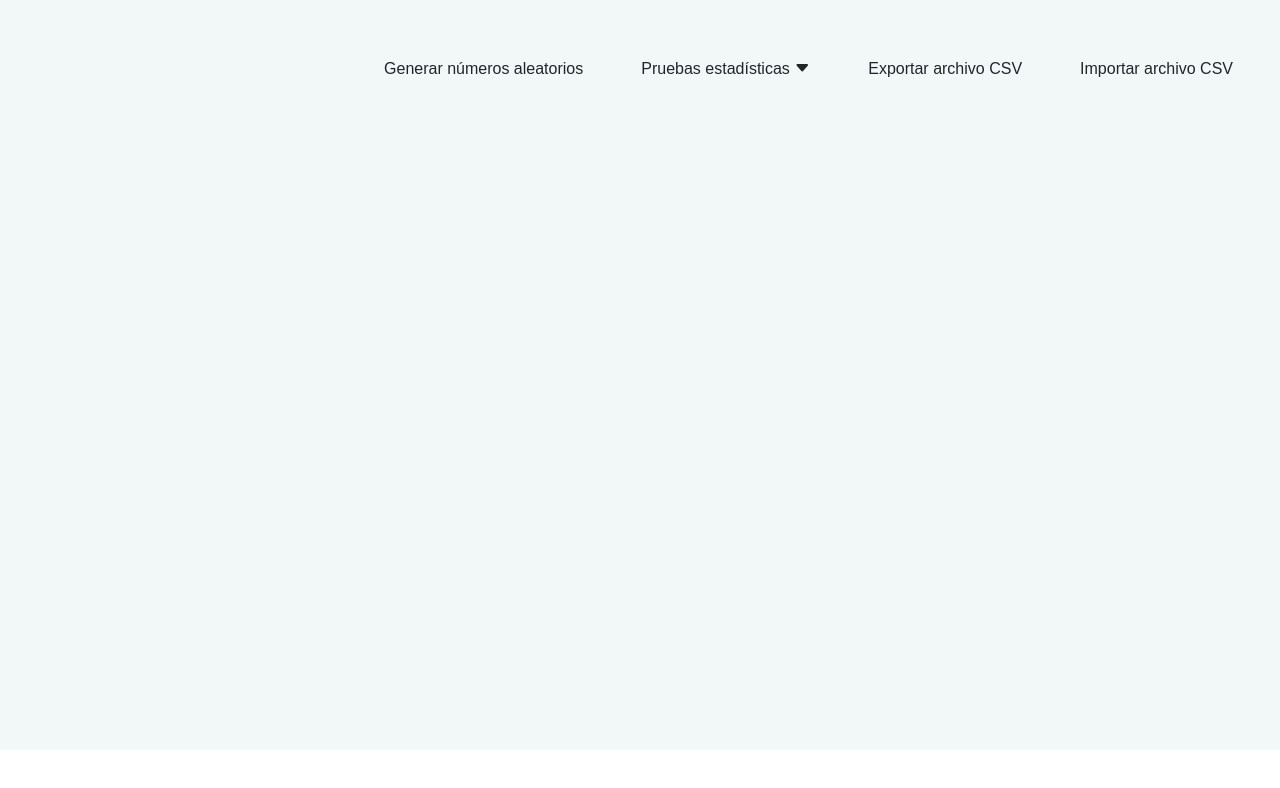
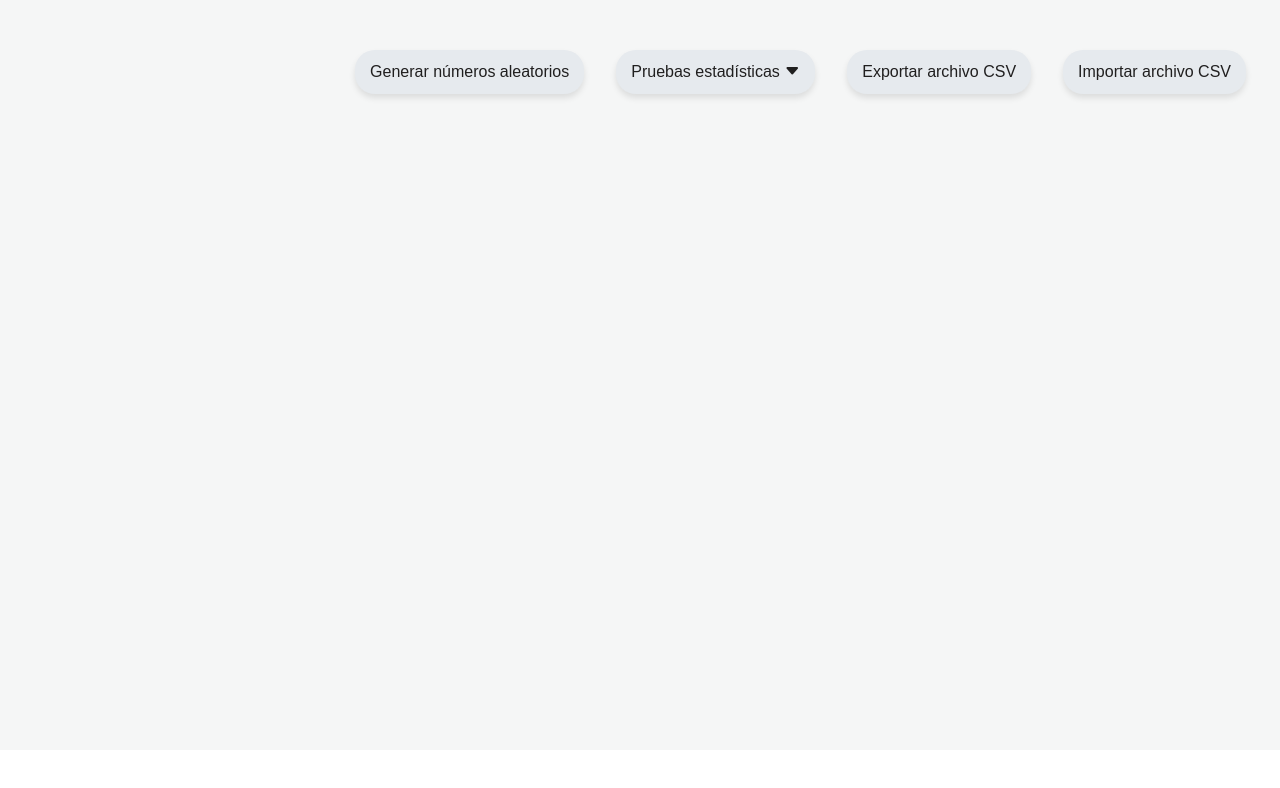
Before and after one commit to Moya004/Pseudo_Random_Numbers_Generators, a React (Create React App) app in the folder frontend/: page / in a window 1280 px wide. Shown: the top 788 px of the page. Built offline with nearby package versions, Linux system fonts and the light colour scheme.

Commit message:
Added styles

```diff
--- a/frontend/public/index.html
+++ b/frontend/public/index.html
@@ -9,6 +9,8 @@
   <body>
     <noscript>You need to enable JavaScript to run this app.</noscript>
     <link rel="stylesheet" href="https://cdn.jsdelivr.net/npm/bootstrap-icons/font/bootstrap-icons.css">
+    <link href="https://fonts.googleapis.com/css2?family=Roboto:wght@400;700&display=swap" rel="stylesheet">
+
 
     <div id="root"></div>
     <!--
--- a/frontend/src/App.css
+++ b/frontend/src/App.css
@@ -2,7 +2,8 @@
 .algorithm-form {
     background-color: #f5f5f5;
     padding: 20px;
-    border-radius: 8px;
+    border-radius: 5%;
+    border-color: #a3c1dd;
     box-shadow: 0 2px 8px rgba(0, 0, 0, 0.1);
     margin-bottom: 20px;
     width: auto;
@@ -18,12 +19,12 @@ header {
     display: flex;
     justify-content: space-between;
     align-items: center;
-    margin-bottom: 20px;
+    margin-bottom: 30px;
     margin-left: 150px;
 }
 
 .app-container {
-    background-color: #f2f8f8;
+    background-color: #f1f2f2b0;
     height: 750px;
     width: auto;
     padding: 50px;
@@ -63,7 +64,7 @@ header {
 }
 
 .algorithm-form button {
-    background-color: #627588;
+    background-color: #a3c1dd;
     color: white;
     border: none;
     padding: 10px 20px;
@@ -74,3 +75,24 @@ header {
 .algorithm-form button:hover {
     background-color: #7896b8;
 }
+
+.custom-button {
+    background-color: #e6eaee; /* Color de fondo del botón */
+    color: rgb(32, 31, 31);
+    border-radius: 20px;
+    padding: 10px 15px;
+    border: none;
+    box-shadow: 0 4px 6px rgba(0, 0, 0, 0.1);
+    transition: transform 0.2s, box-shadow 0.2s;
+}
+
+.custom-button:hover {
+    background-color: #d9e3ea; /* Color de fondo al pasar el mouse */
+    transform: translateY(-2px);
+    box-shadow: 0 6px 8px rgba(0, 0, 0, 0.15);
+}
+
+.custom-button:active {
+    transform: translateY(0);
+    box-shadow: 0 4px 6px rgba(0, 0, 0, 0.1);
+}
--- a/frontend/src/App.js
+++ b/frontend/src/App.js
@@ -77,7 +77,7 @@ function App() {
             <h1 className="logo"></h1>
             <nav>
               <ul className="nav-list d-flex list-unstyled">
-                <li className="mx-3"><button href="#" onClick={toggleFormVisibility} className="btn btn-secundary">Generar números aleatorios</button></li>
+                <li className="mx-3"><button href="#" onClick={toggleFormVisibility} className="btn custom-button">Generar números aleatorios</button></li>
                 <li className="mx-3"><StatisticalTest numbers={numbers} /></li>
                 <li className="mx-3"><CSVExporter numbers={numbers} algorithm={selectedAlgorithm} /></li>
                 <li className="mx-3"><CSVImporter onFileUpload={handleFileUpload}/></li>
--- a/frontend/src/components/CSVExporter.js
+++ b/frontend/src/components/CSVExporter.js
@@ -24,7 +24,7 @@ const CSVExporter = ({ numbers, algorithm}) => {
     };
 
     return (
-        <button onClick={handleExportCSV} className="btn btn-secundary">
+        <button onClick={handleExportCSV} className="btn custom-button">
             Exportar archivo CSV
         </button>
     );
--- a/frontend/src/components/CSVImporter.js
+++ b/frontend/src/components/CSVImporter.js
@@ -52,7 +52,7 @@ const CSVImporter = ({ onFileUpload, onImportSuccess }) => {
 
             <button
                 onClick={() => document.getElementById('file-input').click()}
-                className="btn btn-secundary"
+                className="btn custom-button"
             >
                 Importar archivo CSV
             </button>
--- a/frontend/src/components/StatisticalTest.js
+++ b/frontend/src/components/StatisticalTest.js
@@ -43,7 +43,7 @@ function StatisticalTests({ numbers }) {
     return (
         <div className="dropdown">
             <button
-                className="btn btn-secundary"
+                className="btn custom-button"
                 onClick={toggleVisibility}
                 id="dropdownMenuButton"
                 aria-haspopup="true"
```
